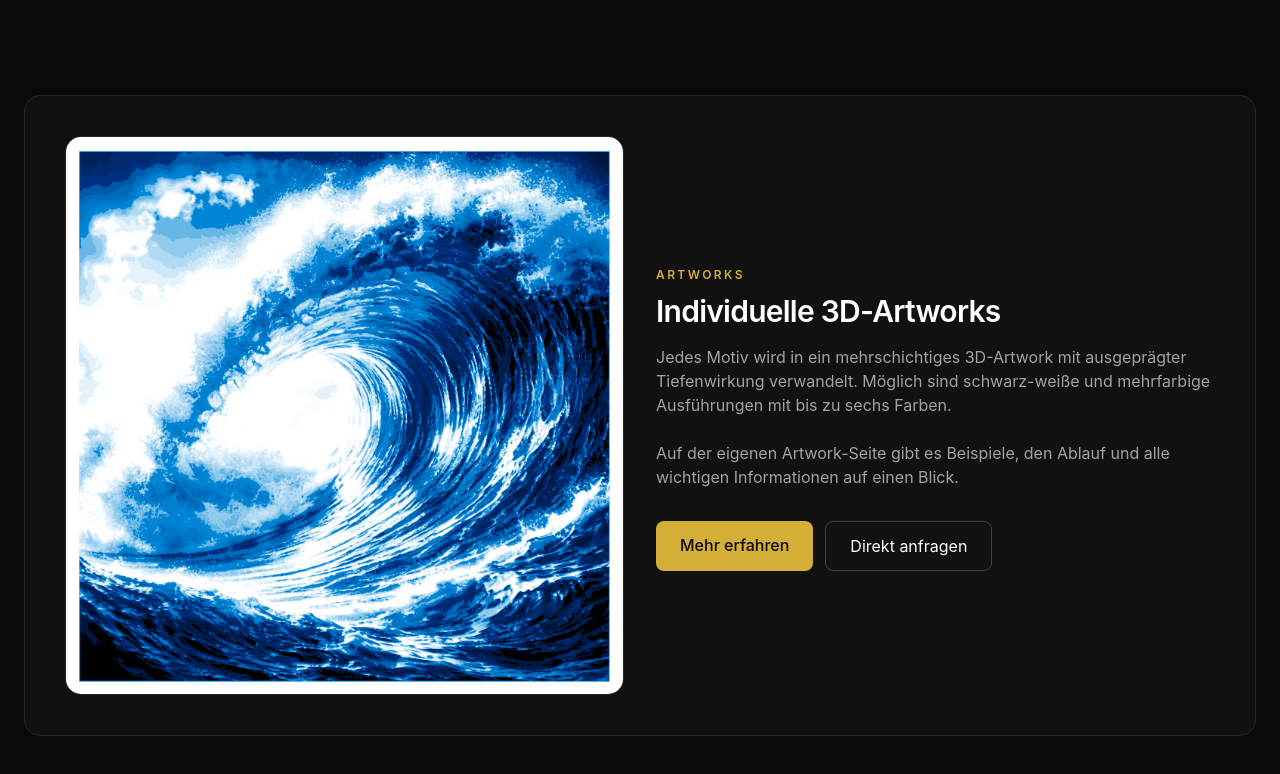
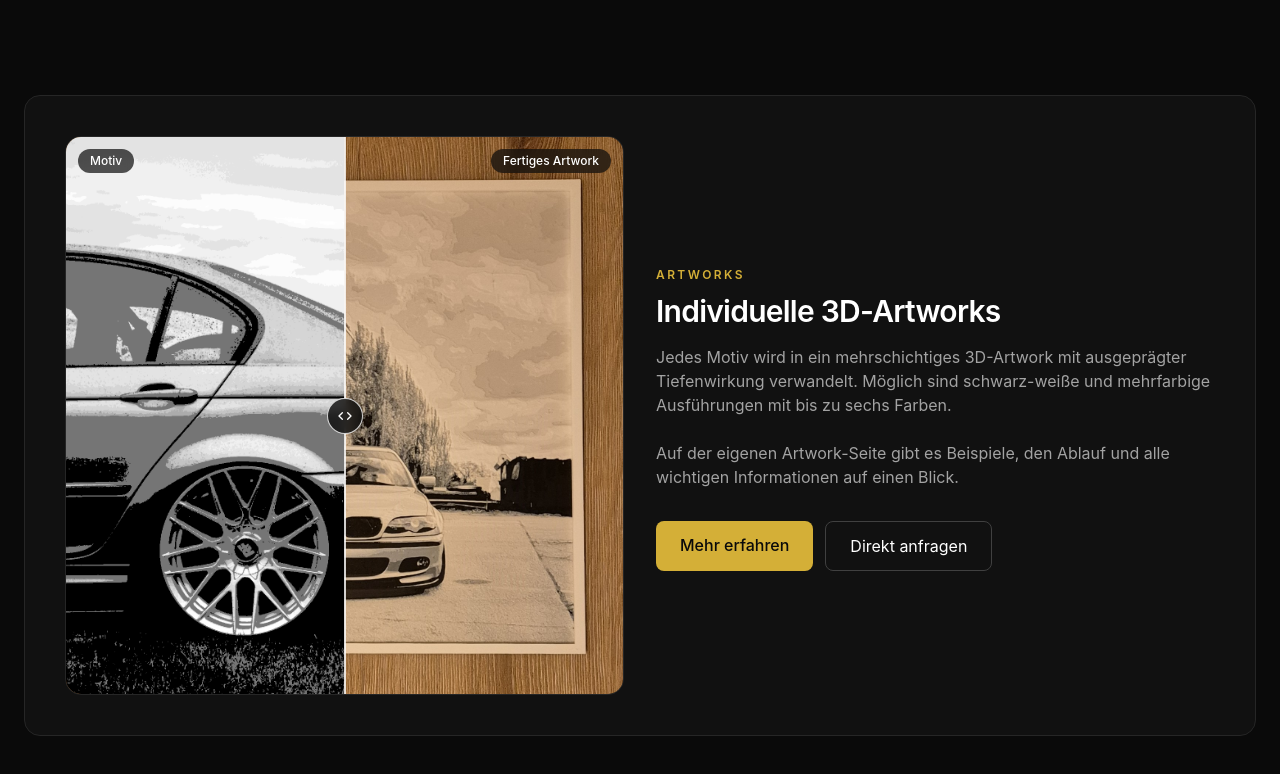
Before and after one commit to WernerG98/glueck-engineering-website, a React (Vite) app: page / in a window 1280 px wide. Shown: the part 1889-2663 px from the top of the page. Built offline with nearby package versions, Linux system fonts and the light colour scheme; no server answers.

Commit message:
Show before/after slider in homepage Artworks teaser
Replaces the static example photo with a drag-to-compare slider
between the digital motif and the finished printed artwork, reusing
the existing BeforeAfterSlider component.

```diff
--- a/src/components/sections/ArtworksTeaserSection.jsx
+++ b/src/components/sections/ArtworksTeaserSection.jsx
@@ -1,16 +1,18 @@
 import { Link } from "react-router-dom";
 import Reveal from "../Reveal";
+import BeforeAfterSlider from "../BeforeAfterSlider";
 
-export default function ArtworksTeaserSection({ onRequest, onPreview }) {
+export default function ArtworksTeaserSection({ onRequest }) {
   return (
     <section className="mt-16 sm:mt-20 md:mt-24">
       <Reveal className="grid gap-6 rounded-2xl border border-neutral-800 bg-neutral-900/60 p-6 sm:gap-8 sm:p-8 md:grid-cols-2 md:items-center md:p-10">
-        <div className="group order-2 overflow-hidden rounded-2xl border border-neutral-800 md:order-1">
-          <img
-            src="/Artwork_Wave.png"
-            alt="3D Artwork Welle"
-            className="h-64 w-full cursor-pointer object-cover transition duration-700 ease-out group-hover:scale-105 sm:h-80 md:h-full"
-            onClick={() => onPreview("/Artwork_Wave.png")}
+        <div className="order-2 md:order-1">
+          <BeforeAfterSlider
+            beforeSrc="/Artwork_Stanced_E46.png"
+            afterSrc="/Artwork_E46_Ergebnis.jpg"
+            beforeLabel="Motiv"
+            afterLabel="Fertiges Artwork"
+            className="h-64 sm:h-80 md:h-full"
           />
         </div>
 
```
